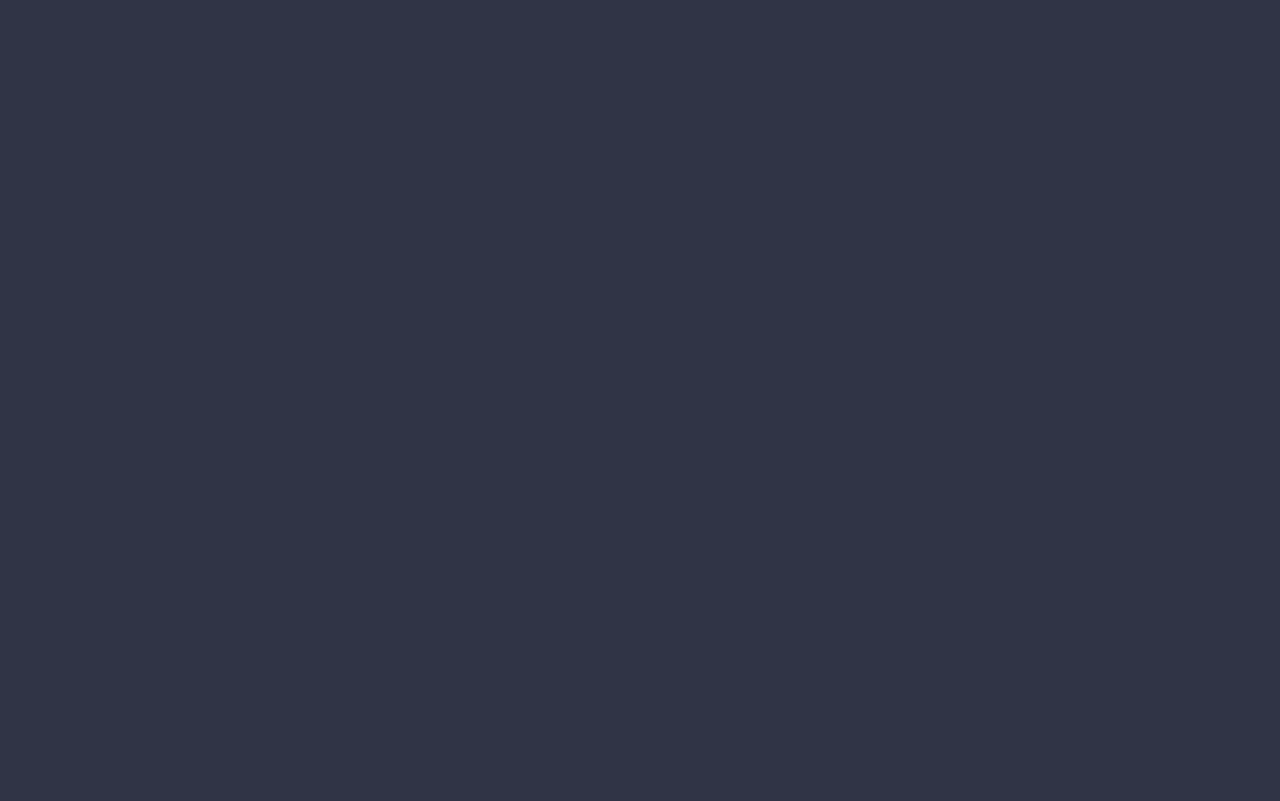
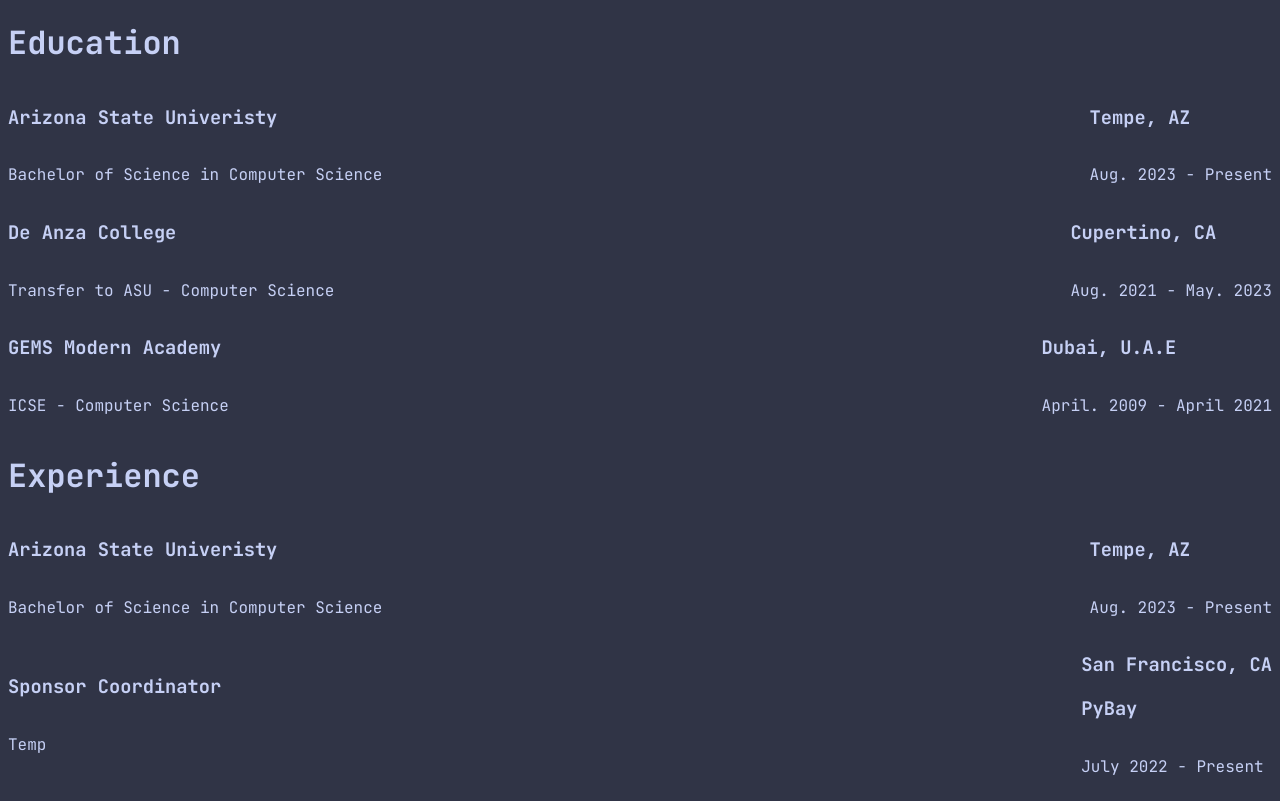
Before and after one commit to Smit2553/smit2553.github.io, a Next.js app: page /resume in a window 1280 px wide. Built offline with nearby package versions, Linux system fonts and the light colour scheme.

Commit message:
Added education and experience sections to resume page. Made resumeItem component scaffold.

```diff
--- /dev/null
+++ b/app/components/resumeItem.module.css
@@ -0,0 +1,11 @@
+.container {
+  display: flex;
+  flex-direction: row;
+  justify-content: space-between;
+  align-items: center;
+}
+
+.container1 {
+  display: flex;
+  flex-direction: column;
+}
--- /dev/null
+++ b/app/components/resumeItem.tsx
@@ -0,0 +1,25 @@
+import styles from "./resumeItem.module.css";
+
+export default function ResumeItem(props: {
+  title: string;
+  date: string;
+  description: string;
+  location: string;
+  position?: string;
+}) {
+  return (
+    <div className={styles.container}>
+      <div className={styles.container1}>
+        <h3>{props.title}</h3>
+        <p>{props.description}</p>
+      </div>
+      <div className={styles.container1}>
+        <div>
+          <h3>{props.location}</h3>
+          <h3>{props.position}</h3>
+        </div>
+        <p>{props.date}</p>
+      </div>
+    </div>
+  );
+}
--- a/app/resume/page.tsx
+++ b/app/resume/page.tsx
@@ -1,6 +1,43 @@
 import Image from "next/image";
 import styles from "./page.module.css";
+import ResumeItem from "../components/resumeItem";
 
 export default function Projects() {
-  return <div className={styles.container}></div>;
+  return (
+    <div>
+      <h1>Education</h1>
+      <ResumeItem
+        title="Arizona State Univeristy"
+        date="Aug. 2023 - Present"
+        location="Tempe, AZ"
+        description="Bachelor of Science in Computer Science"
+      />
+      <ResumeItem
+        title="De Anza College"
+        date="Aug. 2021 - May. 2023"
+        location="Cupertino, CA"
+        description="Transfer to ASU - Computer Science"
+      />
+      <ResumeItem
+        title="GEMS Modern Academy"
+        date="April. 2009 - April 2021"
+        location="Dubai, U.A.E"
+        description="ICSE - Computer Science"
+      />
+      <h1>Experience</h1>
+      <ResumeItem
+        title="Arizona State Univeristy"
+        date="Aug. 2023 - Present"
+        location="Tempe, AZ"
+        description="Bachelor of Science in Computer Science"
+      />
+      <ResumeItem
+        title="Sponsor Coordinator"
+        position="PyBay"
+        date="July 2022 - Present"
+        location="San Francisco, CA"
+        description="Temp"
+      />
+    </div>
+  );
 }
```
